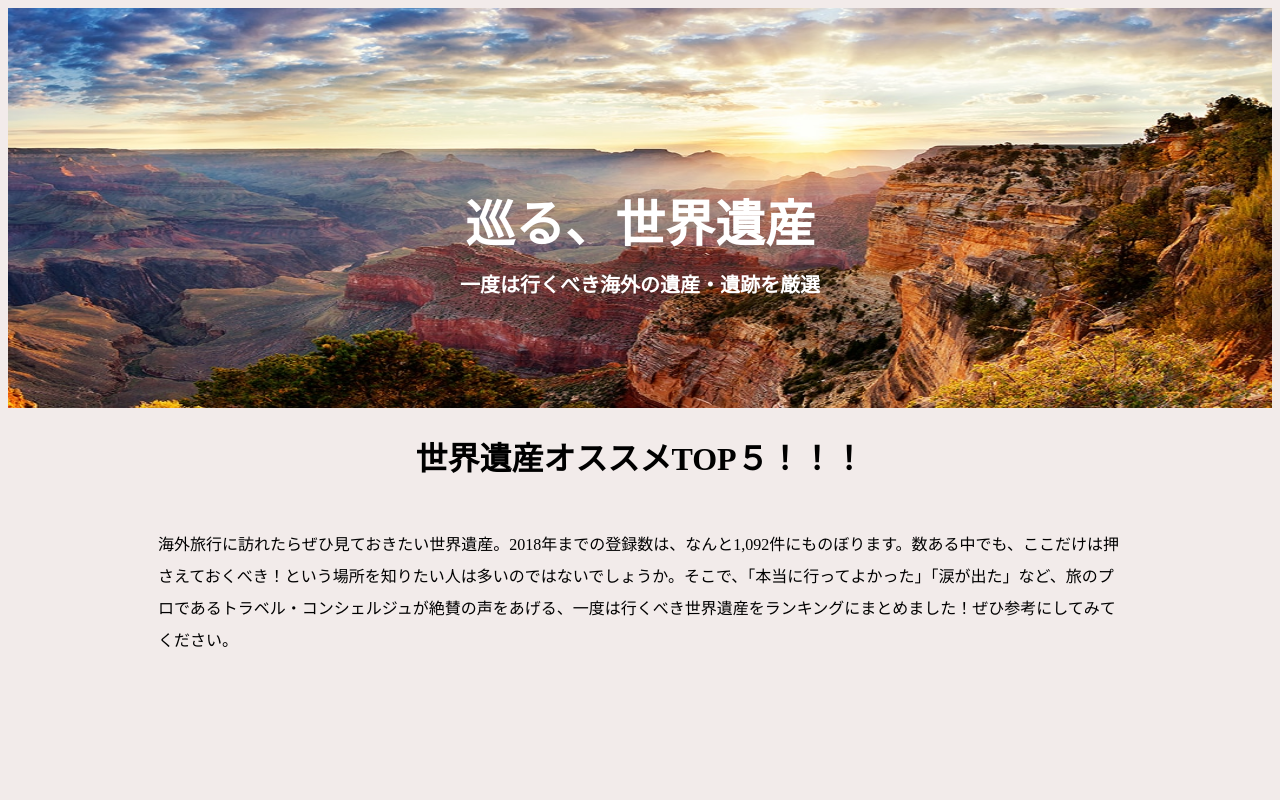
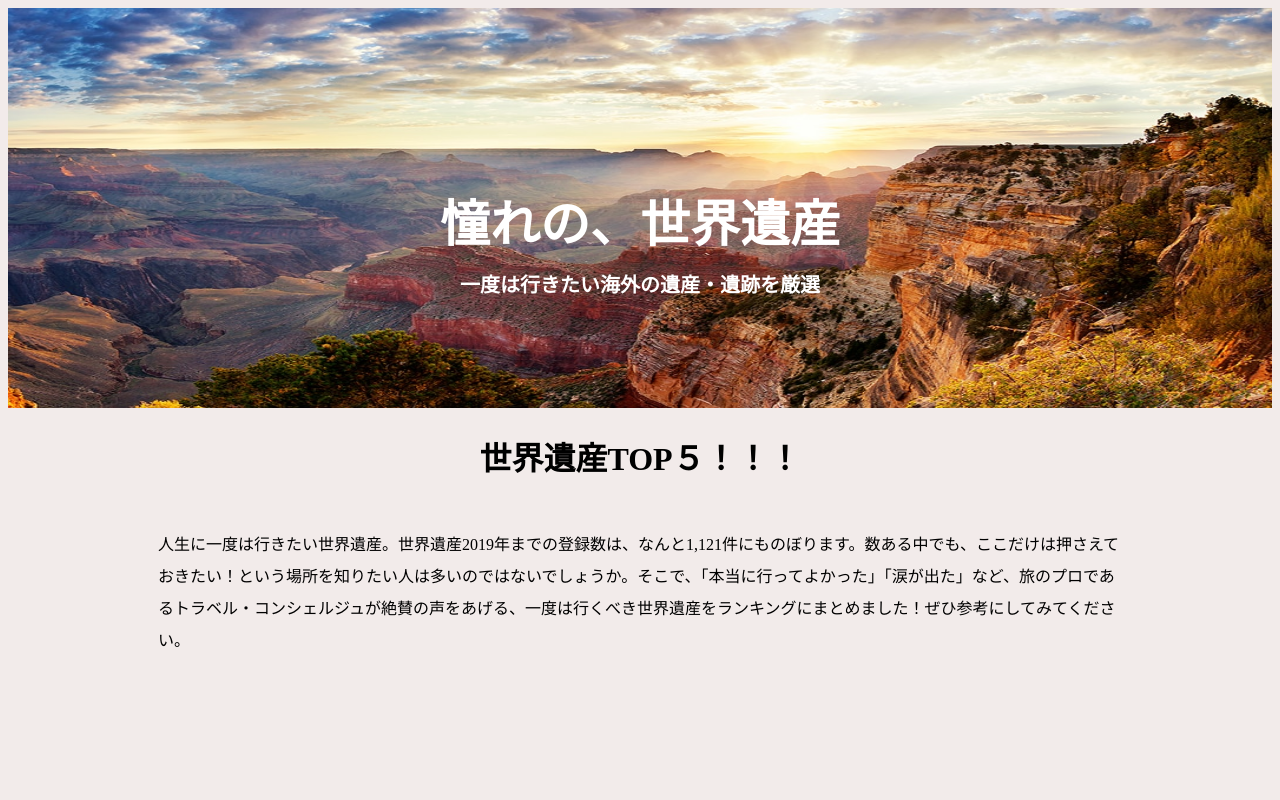
Before and after one commit to hasy84/portfolio, a plain HTML site: page index.html in a window 1280 px wide. Shown: the top 800 px of the page. Drawn offline with Linux system fonts and the light colour scheme.

Commit message:
Update index.html

```diff
--- a/index.html
+++ b/index.html
@@ -8,16 +8,16 @@
         <img src="grandcanion.jpg">
     </div>
 
-    <div class="text">巡る、世界遺産</br><span class="topimage-text">一度は行くべき海外の遺産・遺跡を厳選</span></div>
+    <div class="text">憧れの、世界遺産</br><span class="topimage-text">一度は行きたい海外の遺産・遺跡を厳選</span></div>
 </head>
 
 
 <body>
     <h1>
-        世界遺産オススメTOP５！！！
+        世界遺産TOP５！！！
     </h1>
 
-    <p>海外旅行に訪れたらぜひ見ておきたい世界遺産。2018年までの登録数は、なんと1,092件にものぼります。数ある中でも、ここだけは押さえておくべき！という場所を知りたい人は多いのではないでしょうか。そこで、「本当に行ってよかった」「涙が出た」など、旅のプロであるトラベル・コンシェルジュが絶賛の声をあげる、一度は行くべき世界遺産をランキングにまとめました！ぜひ参考にしてみてください。
+    <p>人生に一度は行きたい世界遺産。世界遺産2019年までの登録数は、なんと1,121件にものぼります。数ある中でも、ここだけは押さえておきたい！という場所を知りたい人は多いのではないでしょうか。そこで、「本当に行ってよかった」「涙が出た」など、旅のプロであるトラベル・コンシェルジュが絶賛の声をあげる、一度は行くべき世界遺産をランキングにまとめました！ぜひ参考にしてみてください。
     </p>
 
     <!-- ここから第一位 -->
```
